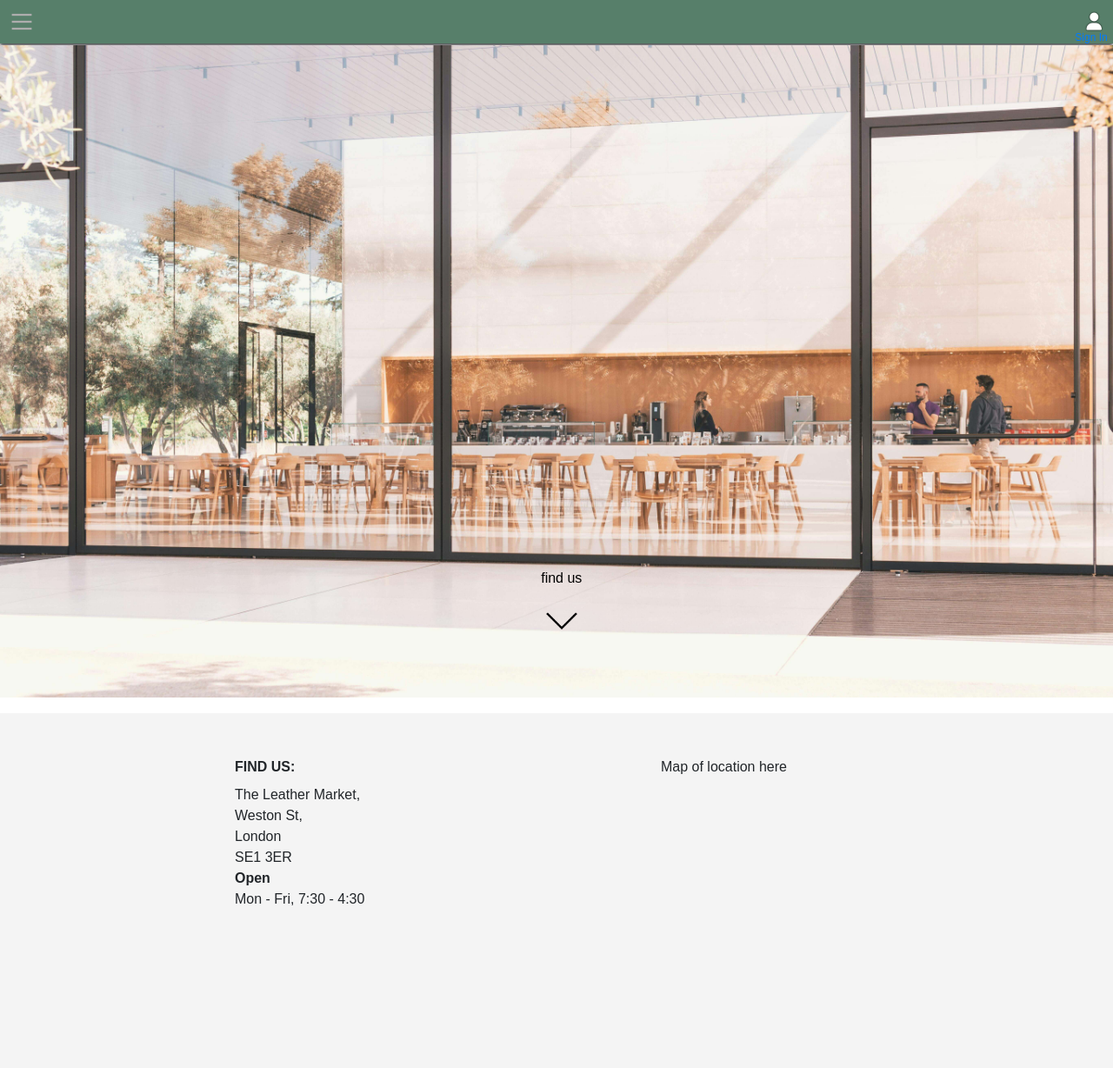
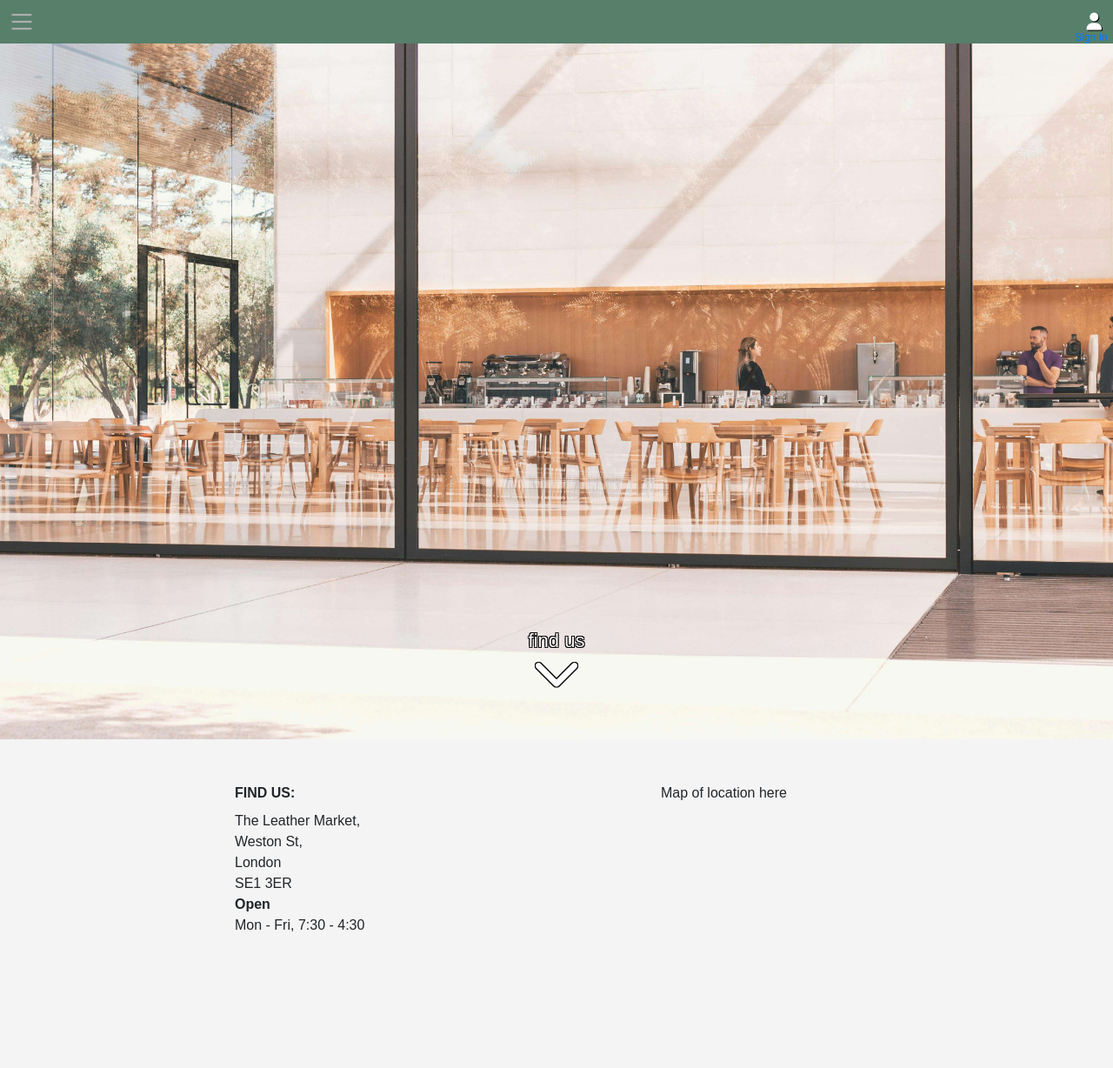
Before and after one commit to Felix-Voyle/CafeDjango, a Django app: page / in a window 1280 px wide. Shown: the top 1228 px of the page at 87% size. Before the commit the page ends 1041 px from the top, so only its background shows below. Run offline with Django 4.2, Linux system fonts and the light colour scheme; some libraries are stand-ins or nearby versions.

Commit message:
changed styling to hero images, changed down arrow image to icon and added text shadow effect

```diff
--- a/cafeOrdering/static/css/base.css
+++ b/cafeOrdering/static/css/base.css
@@ -122,7 +122,7 @@ html {
 
 .user-icon {
     color: white;
-    text-shadow: 0 0 2px black;
+    text-shadow: 1px 1px black;
     cursor: pointer;
     display: flex;
     justify-content: center;
--- a/cafeOrdering/static/css/homepage.css
+++ b/cafeOrdering/static/css/homepage.css
@@ -3,45 +3,78 @@ body {
     font-family: Arial, sans-serif;
 }
 
-.landscape-hero {
-    background-size: contain;
-    background-repeat: no-repeat;
-    background-position: center;
-    height: auto;
+.hero {
+    position: relative;
     width: 100%;
-    display: flex;
-    align-items: center;
-    justify-content: center;
-    color: #fff;
+    height: 100vh; /* Set the height of the hero section to the viewport height */
+    overflow: hidden; /* Hide any overflow content */
 }
 
-.portrait-container, .landscape-container {
-    height: calc(100vh - 50px);
-    overflow: hidden;
-    position: absolute;
-    top: 52px;
+.hero-content {
+    position: relative;
+    top: 0;
+    left: 0;
+    width: 100%;
+    height: 100%;
+    display: flex;
+    justify-content: center;
+    align-items: center;
 }
 
-.portrait-hero {
-    max-width: 100%;
+.hero .landscape-hero {
+    min-width: 100%;
+    min-height: 100%;
+    max-height: 150%;
+    width: auto;
     height: auto;
-    display: block;
-    margin: 0 auto;
+    position: absolute;
+    top: 50%;
+    left: 50%;
+    transform: translate(-50%, -50%); /* Center the image within its container */
+}
+
+.hero .portrait-hero {
+    min-width: 100%;
+    min-height: 100%;
+    max-width: 110%;
+    width: auto;
+    height: auto;
+    position: absolute;
+    top: 50%;
+    left: 50%;
+    transform: translate(-50%, -50%); /* Center the image within its container */
+}
+
+.find-us {
+    display: flex;
+    flex-direction: column;
+    align-items: center;
 }
 
 .find-us-text {
-    color: black;
-    position: relative;
-    top: 72vh;
-    left: 28px;
+    margin-bottom: -8px;
+    font-size: 22px;
+    color: white;
+    text-shadow: -1px -1px 0 black,
+                  1px -1px 0 black,
+                 -1px  1px 0 black,
+                  1px  1px 0 black;
 }
 
-.down-arrow {
-    width: 40px;
-    height: 40px;
-    position: relative;
-    top: 78vh;
-    left: -20px;
+.find-us-wrapper {
+    position: absolute;
+    bottom: 0;
+    left: 50%;
+    transform: translateX(-50%);
+}
+
+.find-us-arrow {
+    font-size: 55px;
+    text-shadow: -1px -1px 0 black,
+                  1px -1px 0 black,
+                 -1px  1px 0 black,
+                  1px  1px 0 black;
+    color: white;
 }
 
 .hero-content {
@@ -52,11 +85,6 @@ body {
 .hero-content h1 {
     font-size: 3em;
     margin-bottom: 20px;
-}
-
-.hero-content a {
-    display: block;
-    margin-top: 20px;
 }
 
 #address-section {
--- a/cafeOrdering/templates/homepage/index.html
+++ b/cafeOrdering/templates/homepage/index.html
@@ -18,10 +18,12 @@
         <div class="portrait-container">
         <img class="portrait-hero" src="{% static 'images/portrait_hero.jpg' %}" alt="Arrow Down">
         </div>
-        <a class="find-us" href="#address-section">
-            <span class="find-us-text">find us</span>
-            <img class="down-arrow" src="{% static 'images/down_arrow.png' %}" alt="Arrow Down">
-        </a>
+        <div class="find-us-wrapper">
+            <a class="find-us" href="#address-section">
+                <span class="find-us-text">find us</span>
+                <i class="fas fa-chevron-down find-us-arrow"></i>
+            </a>
+        </div>
     </div>
 </section>
 
```
